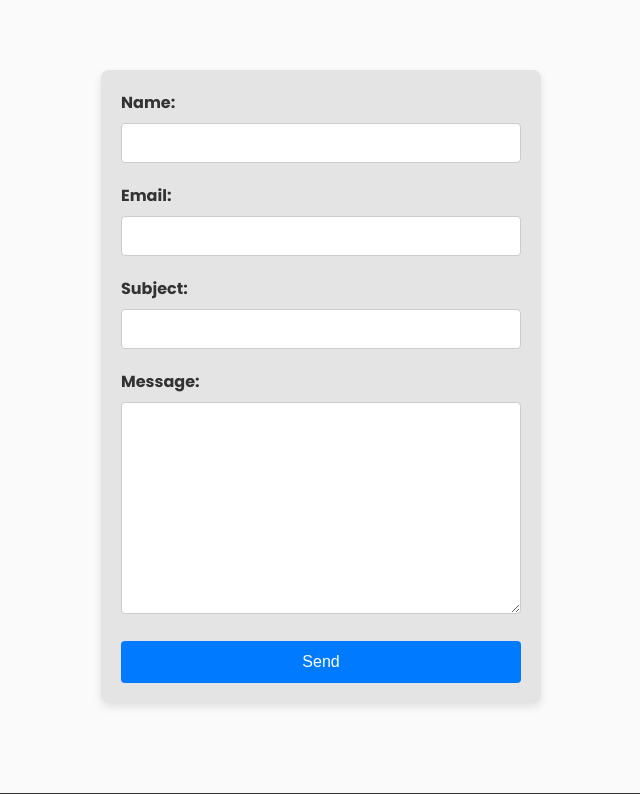
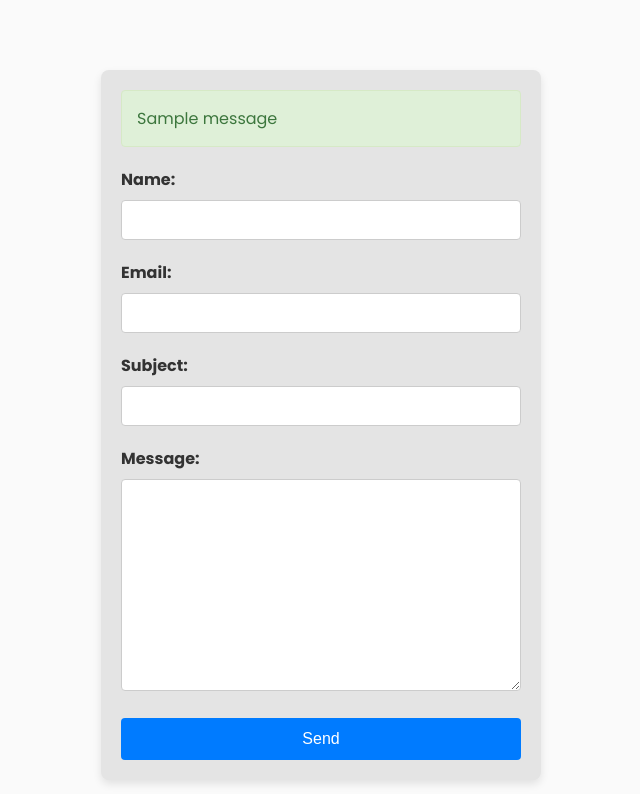
Before and after one commit to SaeedSaedi/Django_API, a Django app: page /contact-us in a window 1280 px wide. Shown: the part 123-917 px from the top of the page, without its empty margins (319-959 px from the left). Run offline with Django 5.2, Linux system fonts and the light colour scheme; tables that the repository leaves empty hold one stand-in row (values such as "Sample post"); one stand-in notice (Sample message) is shown.

Commit message:
chnage messages

```diff
--- a/blog/views.py
+++ b/blog/views.py
@@ -13,7 +13,7 @@ def index(request, cat_name=None, username=None):
         if form.is_valid():
             form.save()
             messages.success(request, "Thank you for subscribing to our newsletter!")
-            return redirect('blog:contact:index')
+            return redirect("blog:index")
         else:
             for field, errors in form.errors.items():
                 for error in errors:
@@ -70,19 +70,13 @@ def blog_search(request):
 
 
 def contact_us(request):
-    success_message = None
     if request.method == "POST":
         form = ContactForm(request.POST)
         if form.is_valid():
             form.save()
-            success_message = "Thank you! Your message has been sent successfully."
-            return render(
-                request,
-                "blog/contact.html",
-                {"form": ContactForm(), "success_message": success_message},
+            messages.success(
+                request, "Thank you! Your message has been sent successfully."
             )
     else:
         form = ContactForm()
-    return render(
-        request, "blog/contact.html", {"form": form, "success_message": success_message}
-    )
+    return render(request, "blog/contact.html", {"form": form})
--- a/templates/blog/contact.html
+++ b/templates/blog/contact.html
@@ -2,17 +2,18 @@
 
 {% block content %}
 <div class="form-container">
-    {% if success_message %}
-    <div class="success-message">
-        <h2>Success!</h2>
-        <p>{{ success_message }}</p>
+    <!-- Display messages -->
+    {% if messages %}
+    <div class="messages">
+        {% for message in messages %}
+        <div class="alert {% if message.tags %}alert-{{ message.tags }}{% endif %}" role="alert">
+            {{ message }}
+        </div>
+        {% endfor %}
     </div>
-    <script>
-        setTimeout(function() {
-            window.location.href = "{% url 'blog:index' %}";
-        }, 1000);
-    </script>
-    {% else %}
+    {% endif %}
+
+    <!-- Contact Form -->
     <form action="{% url 'blog:contact' %}" method="POST">
         {% csrf_token %}
         <div class="form-group">
@@ -53,6 +54,5 @@
         </div>
         <button type="submit" class="form-button">Send</button>
     </form>
-    {% endif %}
 </div>
 {% endblock %}
```
